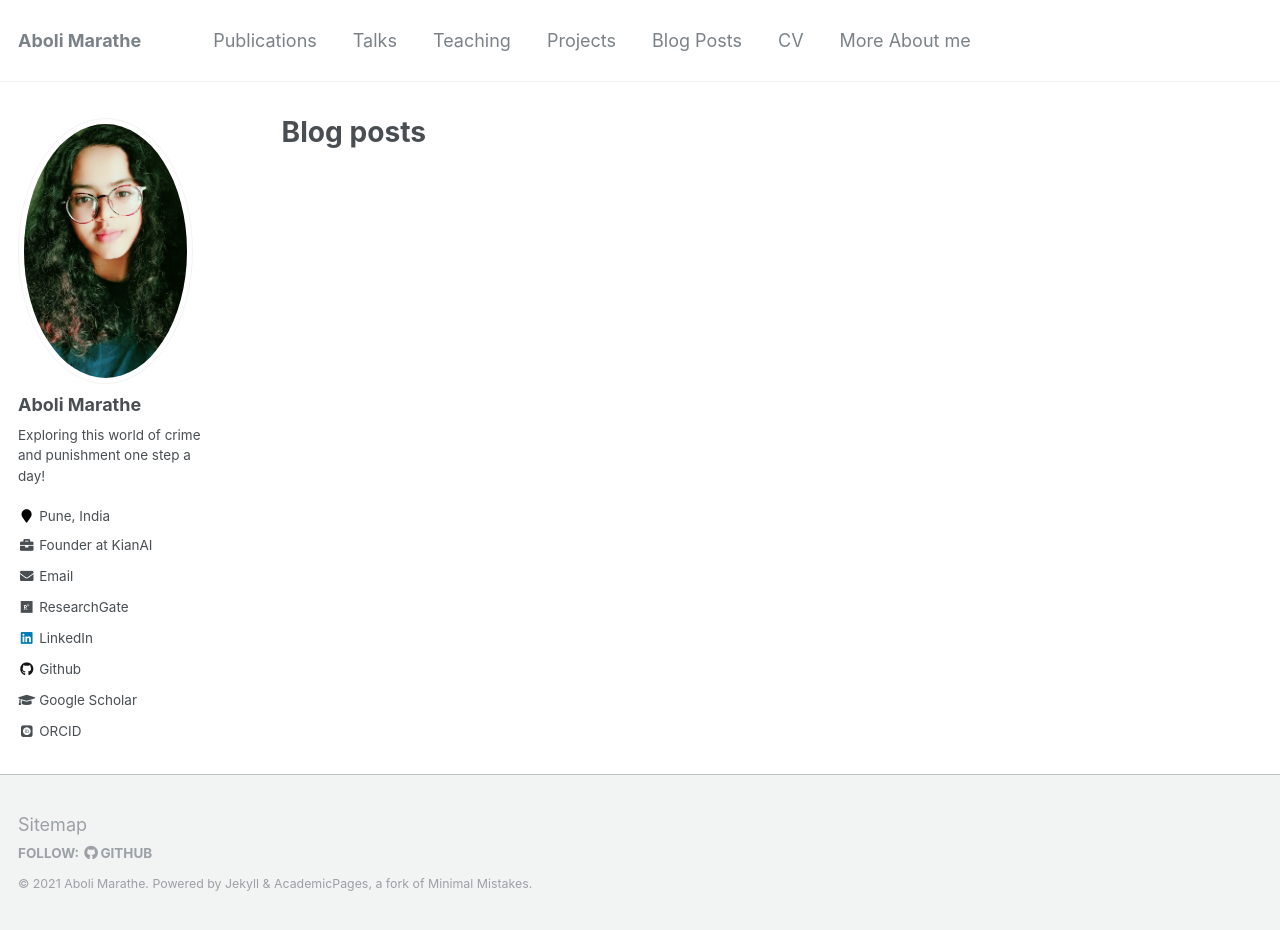
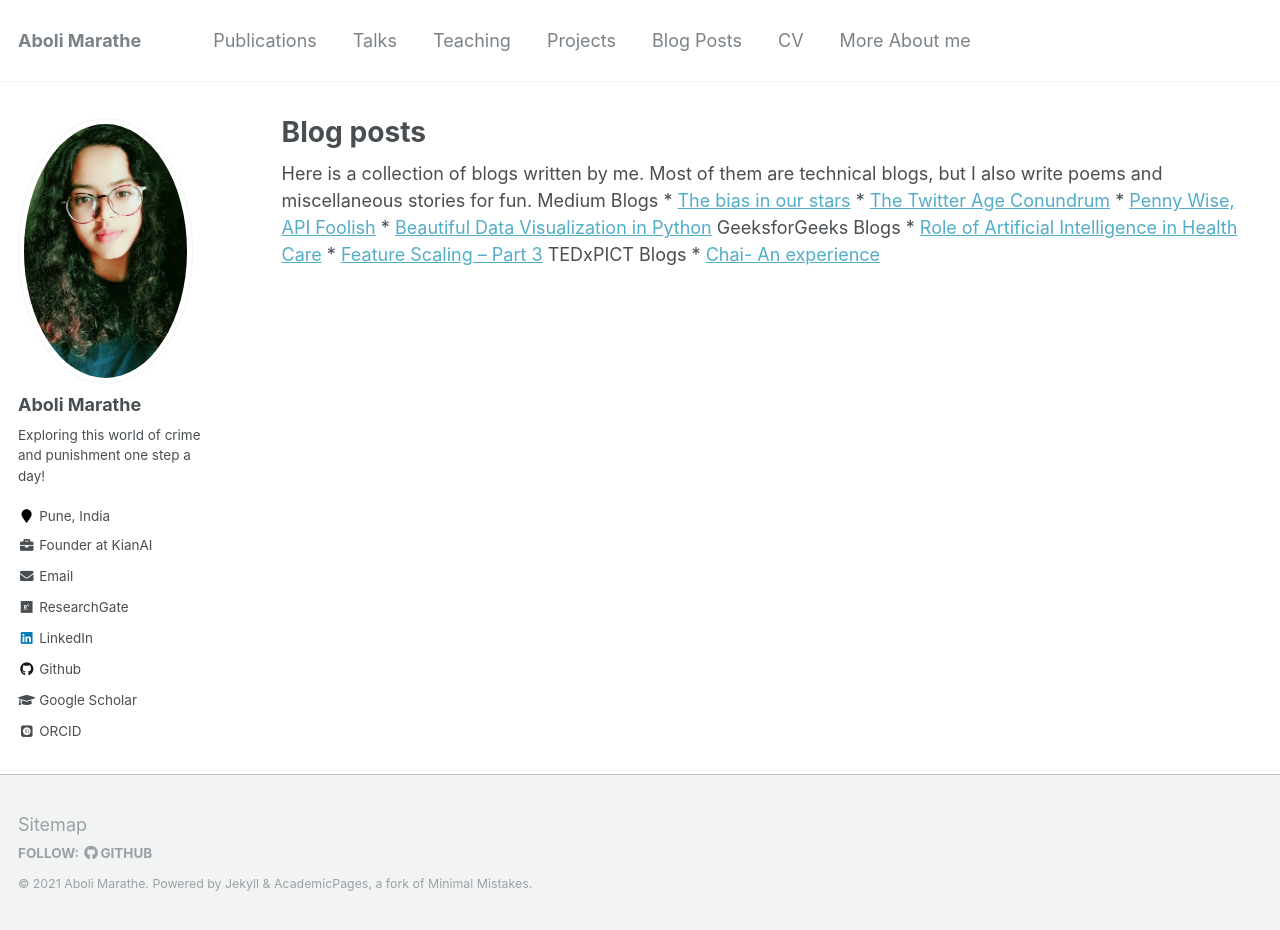
Before and after one commit to Infernolia/Infernolia.github.io, a Jekyll site: the page built from _pages/year-archive.html, in a window 1280 px wide and 930 px high. Built offline with Jekyll 4.4.1, drawn with Linux system fonts in a browser that asks for light colours; some web fonts are replaced.

Commit message:
Update year-archive.html

```diff
--- a/_pages/year-archive.html
+++ b/_pages/year-archive.html
@@ -7,13 +7,20 @@ redirect_from:
   - /wordpress/blog-posts/
 ---
 
-{% include base_path %}
-{% capture written_year %}'None'{% endcapture %}
-{% for post in site.posts %}
-  {% capture year %}{{ post.date | date: '%Y' }}{% endcapture %}
-  {% if year != written_year %}
-    <h2 id="{{ year | slugify }}" class="archive__subtitle">{{ year }}</h2>
-    {% capture written_year %}{{ year }}{% endcapture %}
-  {% endif %}
-  {% include archive-single.html %}
-{% endfor %}
+Here is a collection of blogs written by me. Most of them are technical blogs, but I also write poems and miscellaneous stories for fun.
+
+Medium Blogs
+
+* <a href = "https://abolirm.medium.com/the-bias-in-our-stars-c84e3f9f2f63"> The bias in our stars</a>
+* <a href = "https://medium.com/omdena/the-twitter-age-conundrum-736f374afdd7"> The Twitter Age Conundrum</a>
+* <a href = "https://abolirm.medium.com/penny-wise-api-foolish-94098f251256"> Penny Wise, API Foolish</a>
+* <a href = "https://abolirm.medium.com/beautiful-data-visualization-in-python-537f524dd819"> Beautiful Data Visualization in Python</a>
+
+GeeksforGeeks Blogs
+
+* <a href = "https://www.geeksforgeeks.org/role-of-artificial-intelligence-in-health-care/"> Role of Artificial Intelligence in Health Care</a>
+* <a href = "https://www.geeksforgeeks.org/feature-scaling-part-3/"> Feature Scaling – Part 3</a>
+
+TEDxPICT Blogs
+
+* <a href = "https://tedxpictblogs.wordpress.com/2019/09/08/chai-an-experience/amp/"> Chai- An experience</a>
```
